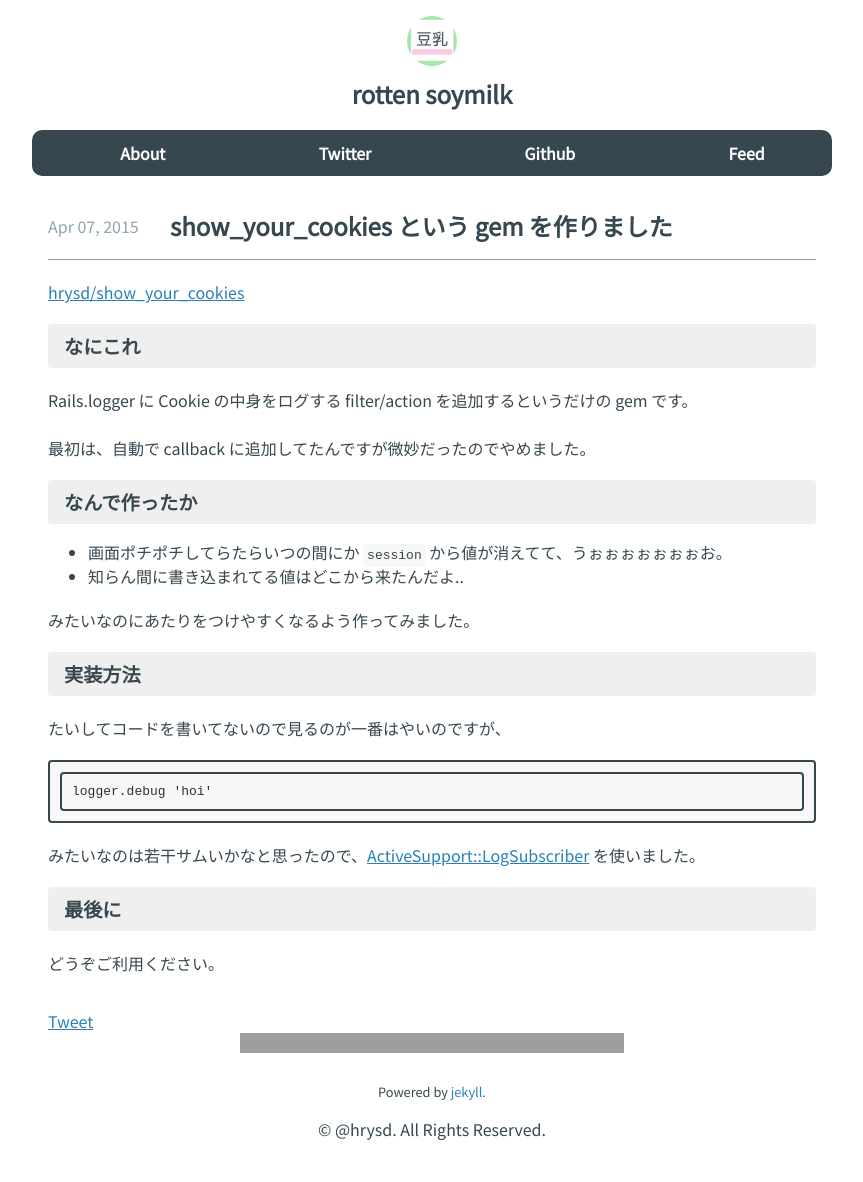
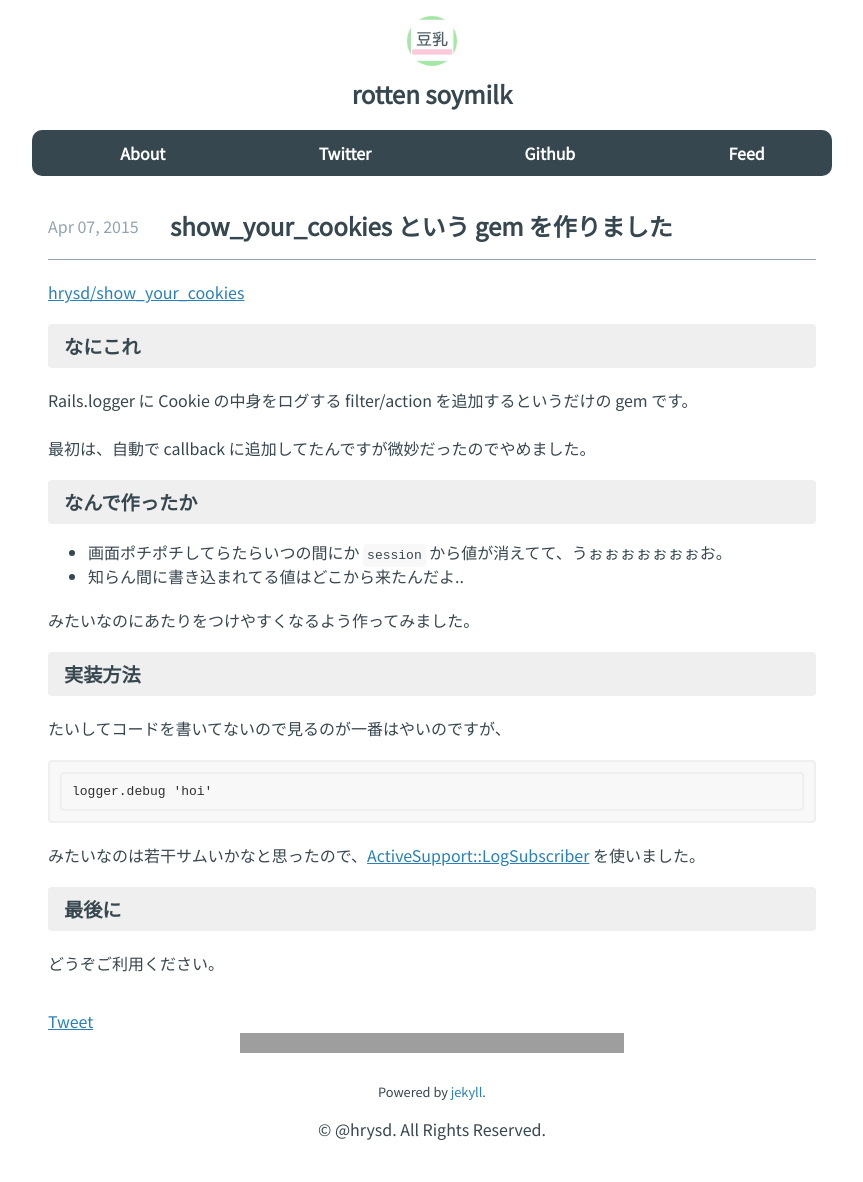
Before and after one commit to hrysd/docs.hrysd.org, a Jekyll site: the page built from _posts/2015-04-07-show_your_cookies.markdown, in a window 1280 px wide. Shown: the whole page, without its empty margins (208-1071 px from the left). Built offline with Jekyll 4.4.1, drawn with Linux system fonts in a browser that asks for light colours; some web fonts are replaced; Markdown is read by kramdown in place of the engine named in the settings; comment, search, counter and statistics services are not loaded; grey boxes are pictures that could not be loaded.

Commit message:
Update design

```diff
--- a/assets/stylesheets/application.sass
+++ b/assets/stylesheets/application.sass
@@ -44,7 +44,7 @@ code
   background-color: $code-block
 
 .highlight
-  border: 2px solid $font-color
+  border: 2px solid #efefef
   border-radius: 4px
   padding: 10px
   background-color: $code-block
```
